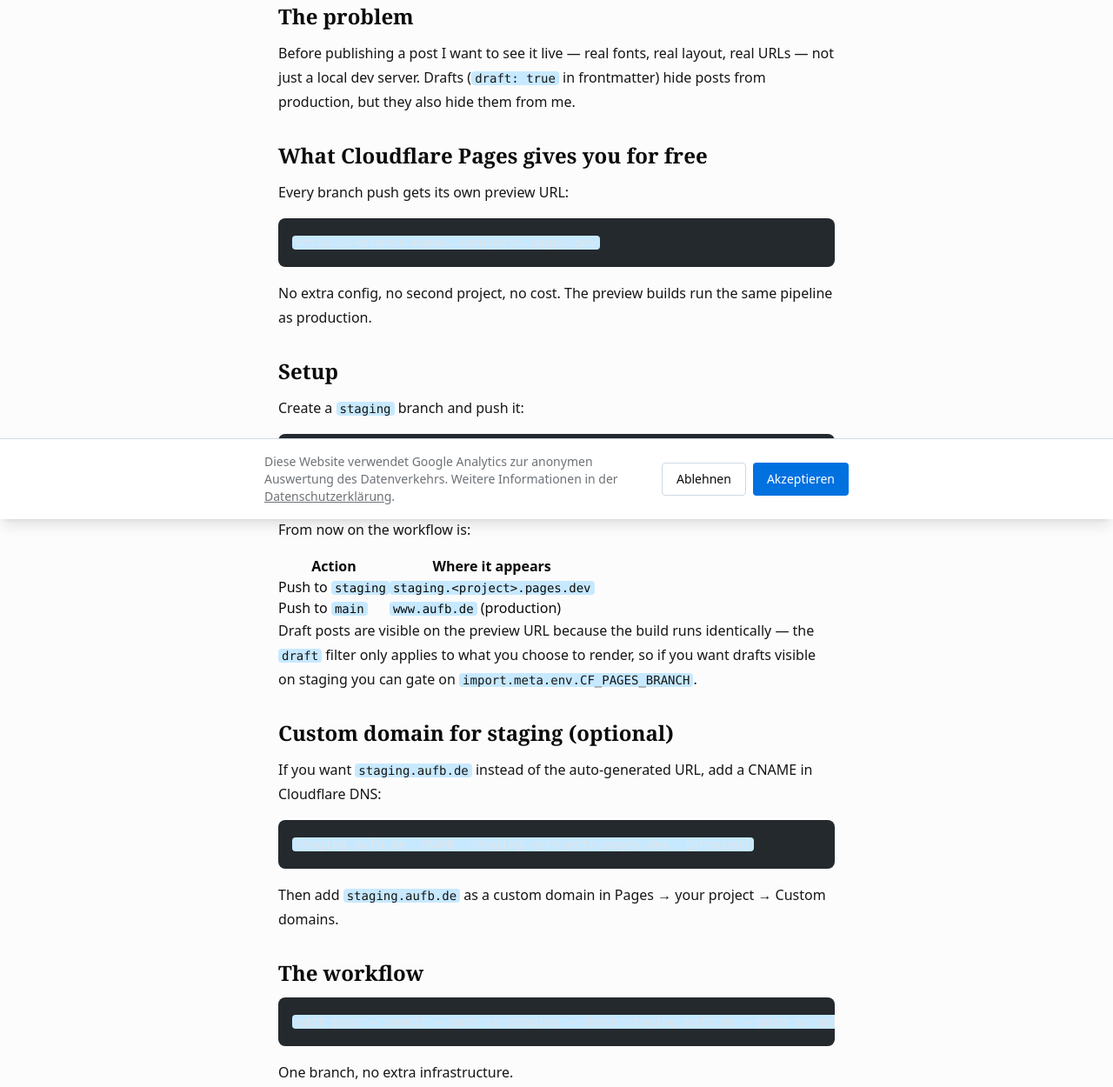
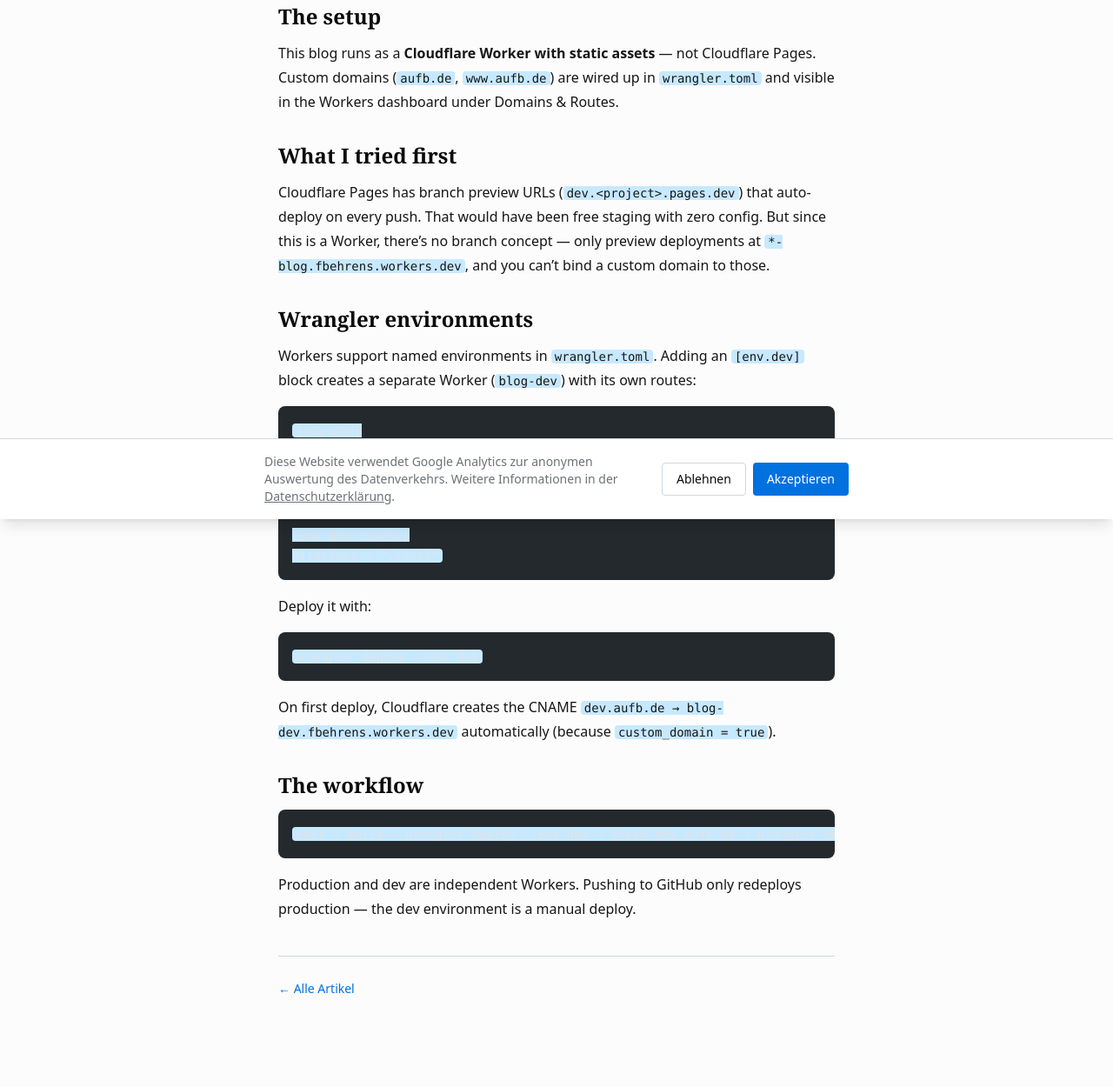
Before and after one commit to fbehrens/blog, an Astro site: page /posts/staging-environment in a window 1280 px wide. Shown: the part 203-1453 px from the top of the page at 87% size. Built offline with nearby package versions, Linux system fonts and the light colour scheme; Astro itself is replaced by a stand-in of ours; code samples lack their colours; no server answers.

Commit message:
setup staging domain

````diff
--- a/src/content/posts/staging-environment/index.md
+++ b/src/content/posts/staging-environment/index.md
@@ -2,56 +2,44 @@
 title: "Setting up a staging environment"
 date: 2026-06-08
 tag: code
-description: "How Cloudflare Pages preview deployments give you a free staging environment with zero extra config."
+description: "Adding a dev.aufb.de staging environment to a Cloudflare Worker blog using wrangler environments."
 draft: false
 ---
 
-## The problem
+## The setup
 
-Before publishing a post I want to see it live — real fonts, real layout, real URLs — not just a local dev server. Drafts (`draft: true` in frontmatter) hide posts from production, but they also hide them from me.
+This blog runs as a **Cloudflare Worker with static assets** — not Cloudflare Pages. Custom domains (`aufb.de`, `www.aufb.de`) are wired up in `wrangler.toml` and visible in the Workers dashboard under Domains & Routes.
 
-## What Cloudflare Pages gives you for free
+## What I tried first
 
-Every branch push gets its own preview URL:
+Cloudflare Pages has branch preview URLs (`dev.<project>.pages.dev`) that auto-deploy on every push. That would have been free staging with zero config. But since this is a Worker, there's no branch concept — only preview deployments at `*-blog.fbehrens.workers.dev`, and you can't bind a custom domain to those.
 
-```
-https://<branch-name>.<project>.pages.dev
+## Wrangler environments
+
+Workers support named environments in `wrangler.toml`. Adding an `[env.dev]` block creates a separate Worker (`blog-dev`) with its own routes:
+
+```toml
+[env.dev]
+routes = [
+  { pattern = "dev.aufb.de", custom_domain = true },
+]
+
+[env.dev.assets]
+directory = "./dist"
 ```
 
-No extra config, no second project, no cost. The preview builds run the same pipeline as production.
-
-## Setup
-
-Create a `staging` branch and push it:
+Deploy it with:
 
 ```sh
-git checkout -b staging
-git push -u origin staging
+wrangler deploy --env dev
 ```
 
-From now on the workflow is:
-
-| Action | Where it appears |
-|---|---|
-| Push to `staging` | `staging.<project>.pages.dev` |
-| Push to `main` | `www.aufb.de` (production) |
-
-Draft posts are visible on the preview URL because the build runs identically — the `draft` filter only applies to what you choose to render, so if you want drafts visible on staging you can gate on `import.meta.env.CF_PAGES_BRANCH`.
-
-## Custom domain for staging (optional)
-
-If you want `staging.aufb.de` instead of the auto-generated URL, add a CNAME in Cloudflare DNS:
-
-```
-staging.aufb.de  CNAME  staging.<project>.pages.dev  (proxied)
-```
-
-Then add `staging.aufb.de` as a custom domain in Pages → your project → Custom domains.
+On first deploy, Cloudflare creates the CNAME `dev.aufb.de → blog-dev.fbehrens.workers.dev` automatically (because `custom_domain = true`).
 
 ## The workflow
 
 ```
-edit post → commit → push to staging → check staging.aufb.de → push to main → live
+edit → build → wrangler deploy --env dev → check dev.aufb.de → wrangler deploy → live
 ```
 
-One branch, no extra infrastructure.
+Production and dev are independent Workers. Pushing to GitHub only redeploys production — the dev environment is a manual deploy.
````
Also changed, not shown: wrangler.toml (+8 -0 lines).
